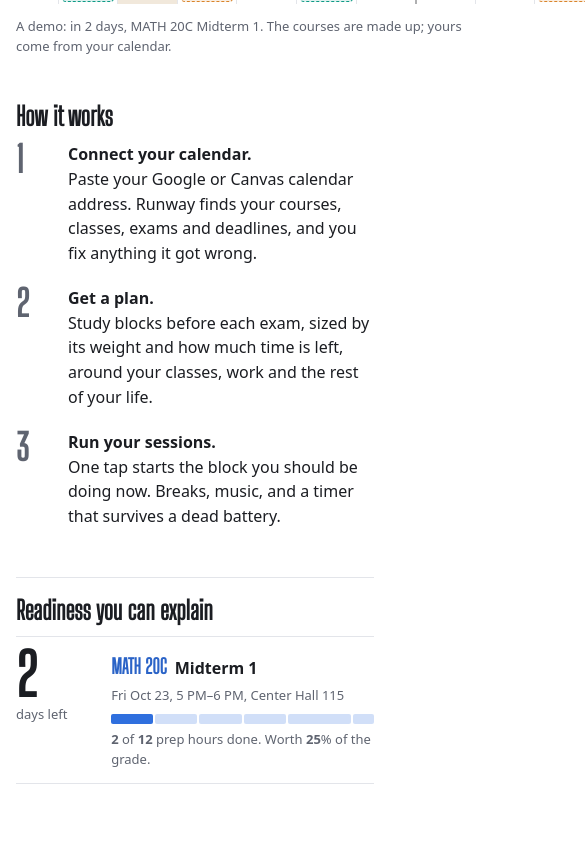
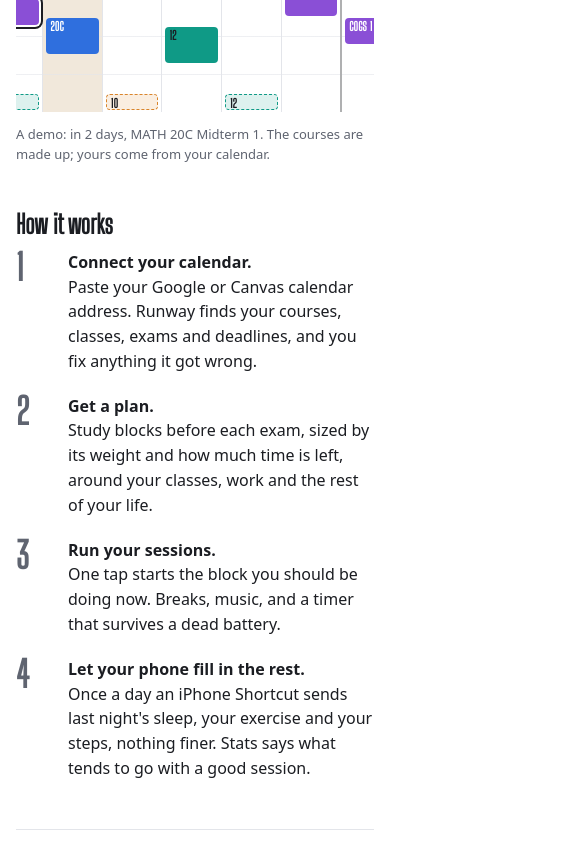
Before and after one commit to AryenP/academic-dashbaord, a React (Vite) app: page / in a window 390 px wide. Shown: the part 800-1644 px from the top of the page, 585 px wide, since content can reach past the window. Built offline with nearby package versions, Linux system fonts and the light colour scheme.

Commit message:
feat: landing page mentions Google sign-in and the phone signals step; no sideways scroll on a phone

```diff
--- a/src/landing/Landing.tsx
+++ b/src/landing/Landing.tsx
@@ -4,6 +4,7 @@ import { Checkpoints } from '../components/Checkpoints';
 import { setCourseSlots } from '../lib/courses';
 import { daysUntil, isPast } from '../lib/plan';
 import { useNow } from '../lib/useNow';
+import { GOOGLE_SIGNIN } from '../lib/flags';
 import { demoPlan, DEMO_COURSES } from './demo';
 
 // The landing page. Signed-out visitors see this at the site root: the hero is a live demo runway
@@ -53,6 +54,11 @@ export function Landing({ static: isStatic = false }: { static?: boolean }) {
               <a href={SIGNUP} className="btn btn-primary btn-big">
                 Sign up with your school email
               </a>
+              {GOOGLE_SIGNIN && (
+                <a href={SIGNUP} className="ld-more">
+                  or continue with Google
+                </a>
+              )}
               <a href="#how" className="ld-more">
                 How it works
               </a>
@@ -93,6 +99,13 @@ export function Landing({ static: isStatic = false }: { static?: boolean }) {
               <span>
                 <b>Run your sessions.</b> One tap starts the block you should be doing now. Breaks, music, and
                 a timer that survives a dead battery.
+              </span>
+            </li>
+            <li>
+              <span>
+                <b>Let your phone fill in the rest.</b> Once a day an iPhone Shortcut sends last night's
+                sleep, your exercise and your steps, nothing finer. Stats says what tends to go with a good
+                session.
               </span>
             </li>
           </ol>
@@ -136,9 +149,16 @@ export function Landing({ static: isStatic = false }: { static?: boolean }) {
 
         <section className="ld-end" aria-label="Sign up">
           <p className="ld-end-h">Connect your calendar. See your runway in a minute.</p>
-          <a href={SIGNUP} className="btn btn-primary btn-big">
-            Sign up with your school email
-          </a>
+          <p className="ld-cta">
+            <a href={SIGNUP} className="btn btn-primary btn-big">
+              Sign up with your school email
+            </a>
+            {GOOGLE_SIGNIN && (
+              <a href={SIGNUP} className="ld-more">
+                or continue with Google
+              </a>
+            )}
+          </p>
         </section>
       </main>
 
--- /dev/null
+++ b/src/lib/flags.ts
@@ -0,0 +1,9 @@
+// Build-time switches, readable both in the browser bundle (Vite fills `import.meta.env`) and in
+// the prerender script, which runs under Node with the same variables in `process.env`.
+const env: Record<string, string | undefined> =
+  (import.meta as unknown as { env?: Record<string, string | undefined> }).env ??
+  (globalThis as unknown as { process?: { env: Record<string, string | undefined> } }).process?.env ??
+  {};
+
+/** Google sign-in is wired for this copy of the site (`GOOGLE_SIGNIN` repo variable). */
+export const GOOGLE_SIGNIN = env.VITE_GOOGLE_SIGNIN === 'true';
--- a/src/styles/landing.css
+++ b/src/styles/landing.css
@@ -44,6 +44,12 @@
 .ld-hero {
   display: grid;
   gap: clamp(24px, 4vw, 40px);
+}
+/* Grid items default to min-width: auto, which let the demo runway's twelve columns set the hero's
+   width on a phone and push the page sideways. The runway scrolls inside its own box instead. */
+.ld-hero > *,
+.ld-board > * {
+  min-width: 0;
 }
 .ld-h1 {
   font-family: var(--font-display);
```
Also changed, not shown: 2 other files (tests, documents, lock files or other folders).
